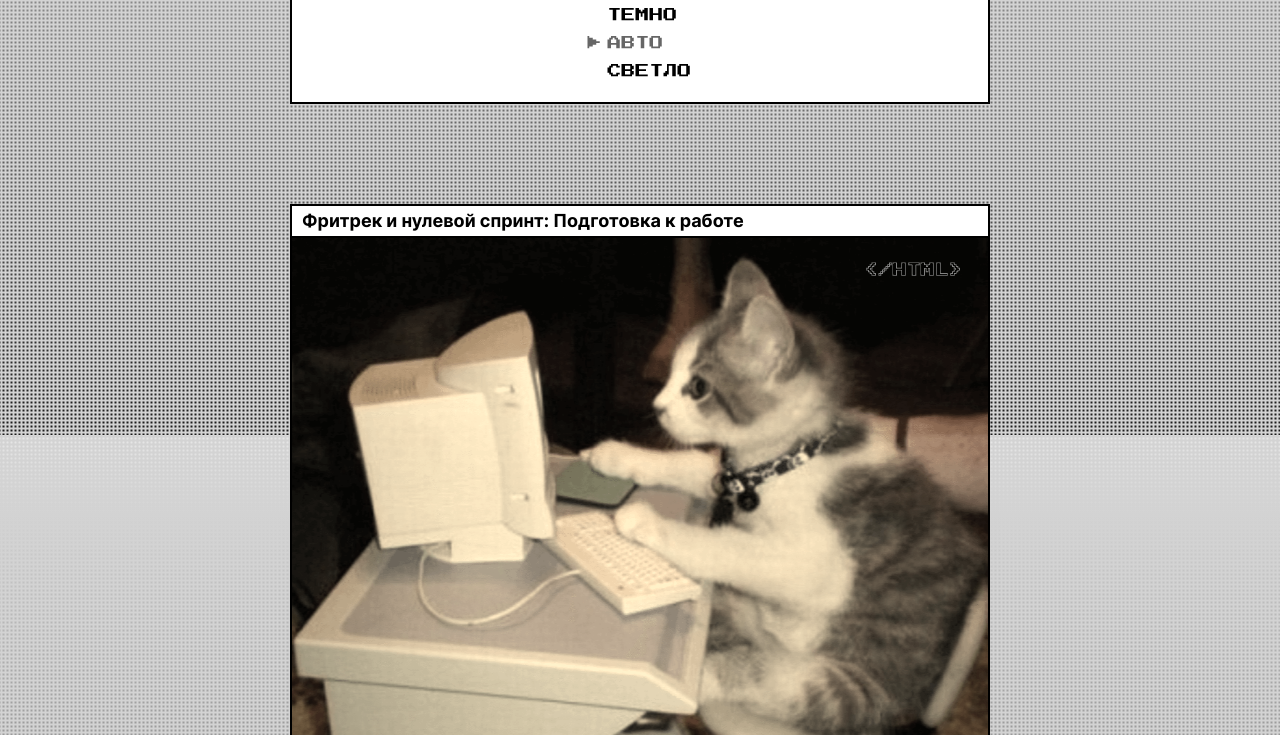
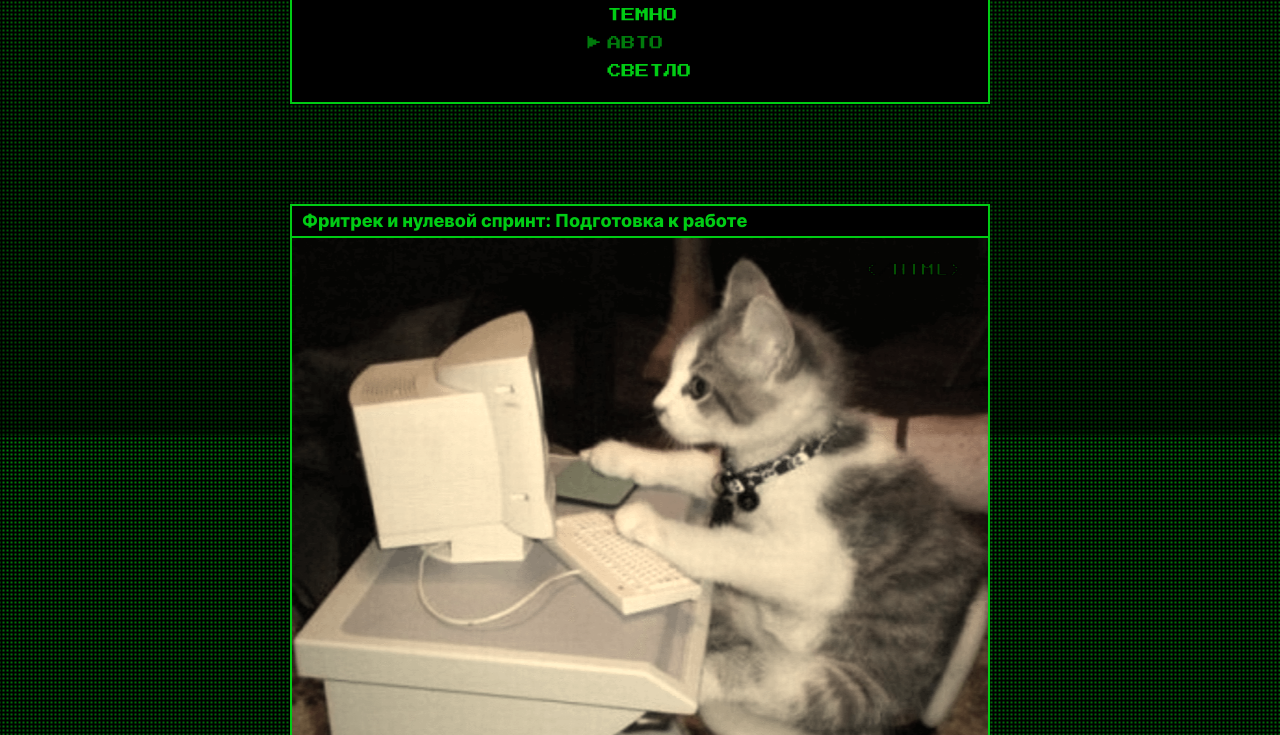
Before and after one commit to JustYato/zakrivayuschiy-teg-f, a plain HTML site: page index.html in a window 1280 px wide. Shown: the part 365-1100 px from the top of the page. Drawn offline with Linux system fonts and the dark colour scheme.

Commit message:
Исправления комментариев ревьювера. №1.2

```diff
--- a/styles/themes.css
+++ b/styles/themes.css
@@ -39,11 +39,7 @@
     rgb(211 211 211 / 0%) 3px,
     rgb(211 211 211 / 0%) 4px
   );
-  --gradient-third: linear-gradient(
-  to bottom,
-  #e7e7e7,
-  #1a1a1a
-  );
+  --gradient-third: linear-gradient(to bottom, #e7e7e7, #1a1a1a);
 }
 
 :root.theme-dark {
@@ -51,20 +47,20 @@
   --main-font-weight-bold: 785;
   --main-font-weight: 465;
   --additional-font: "PressStart2P";
-  --text-color: #00CC14;
-  --button-text-color: #00CC14;
-  --border-color: #00CC14;
+  --text-color: #00cc14;
+  --button-text-color: #00cc14;
+  --border-color: #00cc14;
   --background-color: #000;
-  --icon-main-color: #00CC14;
+  --icon-main-color: #00cc14;
   --icon-color-transparent: rgb(0 204 20 / 0%);
   --theme-hover-color: rgb(0 204 20 / 60%);
-  --heart-contour-color: #00CC14;
+  --heart-contour-color: #00cc14;
   --heart-cross-color: #fff;
   --heart-cross-color-transperent: rgb(0 0 0 / 0%);
   --heart-main-color: #ff0000;
   --heart-main-color-transperent: rgb(0 0 0 / 0%);
-  --heart-main-color-hover: #00CC14;
-  --heart-cross-color-hover: #00CC14;
+  --heart-main-color-hover: #00cc14;
+  --heart-cross-color-hover: #00cc14;
   --heart-main-color-active: #ff0000;
   --heart-cross-color-active: #ff0000;
   --gradient-first: repeating-linear-gradient(
@@ -83,11 +79,7 @@
     rgb(0 0 0 / 0%) 3px,
     rgb(0 0 0 / 0%) 4px
   );
-  --gradient-third: linear-gradient(
-  to bottom,
-  #007f0c,
-  #004306
-  );
+  --gradient-third: linear-gradient(to bottom, #007f0c, #004306);
 }
 
 @media (prefers-color-scheme: light) {
@@ -126,10 +118,48 @@
       rgb(211 211 211 / 0%) 3px,
       rgb(211 211 211 / 0%) 4px
     );
-    --gradient-third: linear-gradient(
-    to bottom,
-    #e7e7e7,
-    #1a1a1a
-    );
+    --gradient-third: linear-gradient(to bottom, #e7e7e7, #1a1a1a);
   }
 }
+
+@media (prefers-color-scheme: dark) {
+  :root {
+    --main-font: "Inter-Variable";
+    --main-font-weight-bold: 785;
+    --main-font-weight: 465;
+    --additional-font: "PressStart2P";
+    --text-color: #00cc14;
+    --button-text-color: #00cc14;
+    --border-color: #00cc14;
+    --background-color: #000;
+    --icon-main-color: #00cc14;
+    --icon-color-transparent: rgb(0 204 20 / 0%);
+    --theme-hover-color: rgb(0 204 20 / 60%);
+    --heart-contour-color: #00cc14;
+    --heart-cross-color: #fff;
+    --heart-cross-color-transperent: rgb(0 0 0 / 0%);
+    --heart-main-color: #ff0000;
+    --heart-main-color-transperent: rgb(0 0 0 / 0%);
+    --heart-main-color-hover: #00cc14;
+    --heart-cross-color-hover: #00cc14;
+    --heart-main-color-active: #ff0000;
+    --heart-cross-color-active: #ff0000;
+    --gradient-first: repeating-linear-gradient(
+      to right,
+      rgb(0 0 0 / 0%) 0,
+      rgb(0 0 0) 1px,
+      rgb(0 0 0) 2px,
+      rgb(0 0 0 / 0%) 3px,
+      rgb(0 0 0 / 0%) 4px
+    );
+    --gradient-second: repeating-linear-gradient(
+      to bottom,
+      rgb(0 0 0 / 0%) 0,
+      rgb(0 0 0) 1px,
+      rgb(0 0 0) 2px,
+      rgb(0 0 0 / 0%) 3px,
+      rgb(0 0 0 / 0%) 4px
+    );
+    --gradient-third: linear-gradient(to bottom, #007f0c, #004306);
+  }
+}
```
